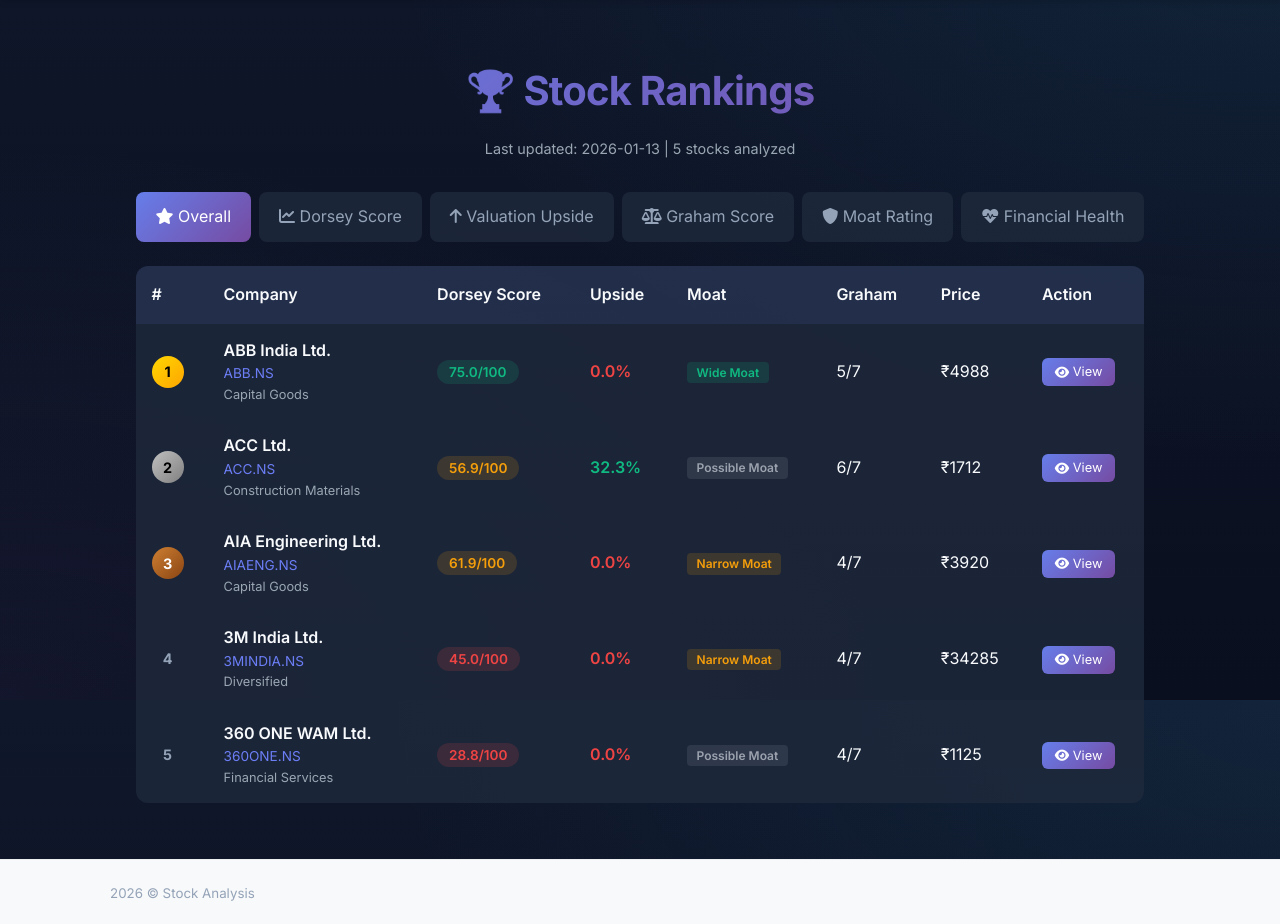
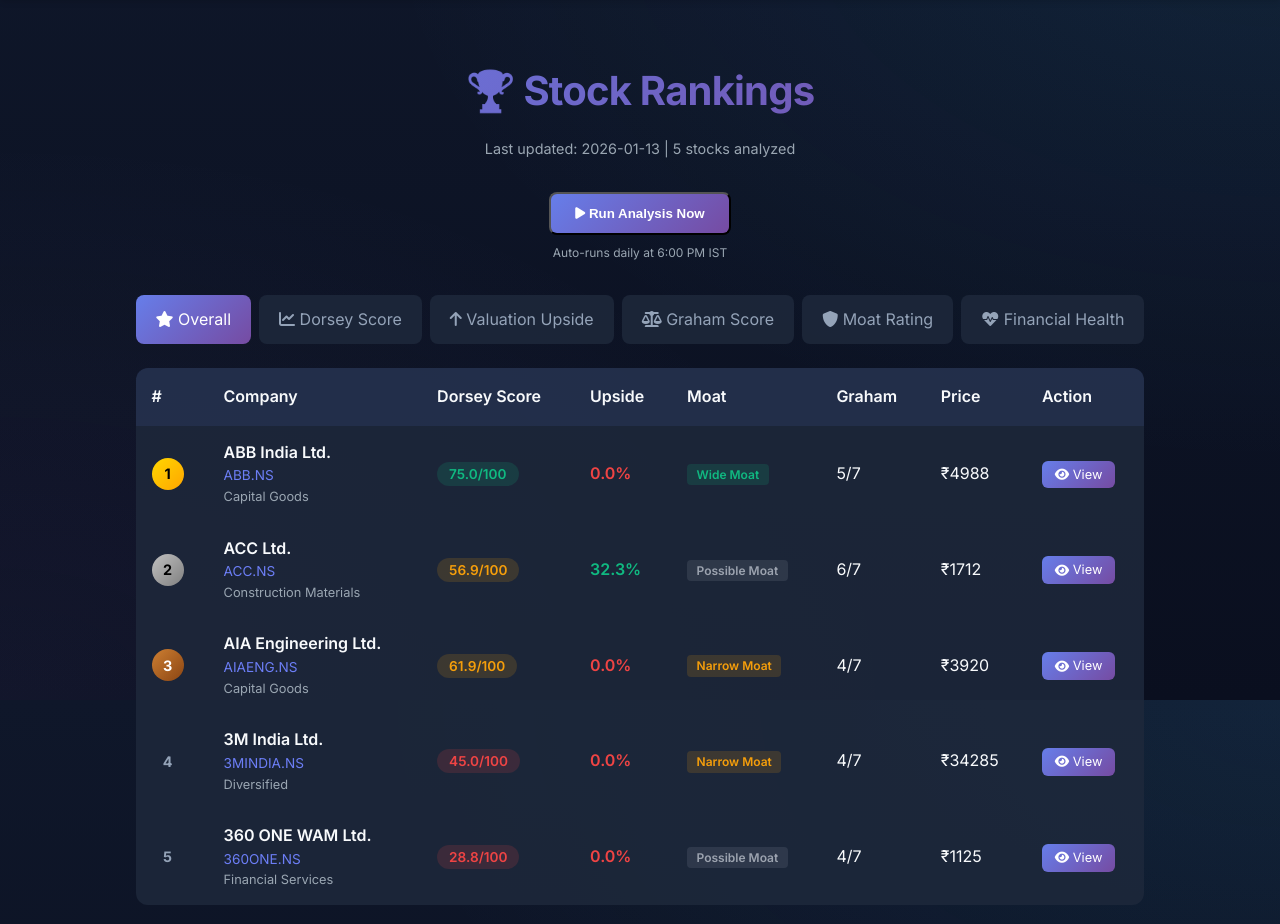
Before and after one commit to puneethr09/stock_fundamental, a Flask app: page /rankings in a window 1280 px wide. Shown: the part 100-1024 px from the top of the page. Run offline with Flask 3, Linux system fonts and the light colour scheme.

Commit message:
feat: Add scheduled batch runs (6 PM daily) + Run Now button
- /rankings/run endpoint triggers manual batch analysis
- Background thread scheduler runs at 6:00 PM IST daily
- Run Now button with spinner and status on rankings page
- Lock file prevents concurrent runs
- Page auto-refreshes when analysis completes

```diff
--- a/app.py
+++ b/app.py
@@ -79,6 +79,66 @@ pattern_trainer = PatternRecognitionTrainer()
 tool_trainer = ToolIndependenceTrainer()
 
 
+# ============================================================
+# SCHEDULED BATCH ANALYSIS (6 PM IST Daily)
+# ============================================================
+def scheduled_batch_run():
+    """Run batch analysis at scheduled time"""
+    import subprocess
+    lock_file = os.path.join(os.path.dirname(__file__), "data", ".batch_running")
+
+    if os.path.exists(lock_file):
+        print("[SCHEDULER] Batch already running, skipping...")
+        return
+
+    print("[SCHEDULER] Starting scheduled batch analysis at 6 PM IST")
+    try:
+        with open(lock_file, 'w') as f:
+            f.write("running")
+
+        subprocess.run(
+            ["python", "-m", "src.batch_runner"],
+            cwd=os.path.dirname(__file__),
+            capture_output=True
+        )
+        print("[SCHEDULER] Batch analysis completed")
+    except Exception as e:
+        print(f"[SCHEDULER] Error: {e}")
+    finally:
+        if os.path.exists(lock_file):
+            os.remove(lock_file)
+
+
+def start_scheduler():
+    """Start background scheduler thread"""
+    import threading
+    import time
+    from datetime import datetime
+
+    def scheduler_loop():
+        last_run_date = None
+        while True:
+            now = datetime.now()
+            current_time = now.strftime("%H:%M")
+            current_date = now.strftime("%Y-%m-%d")
+
+            # Run at 18:00 (6 PM) if not already run today
+            if current_time == "18:00" and last_run_date != current_date:
+                last_run_date = current_date
+                print(f"[SCHEDULER] Triggering 6 PM batch run on {current_date}")
+                scheduled_batch_run()
+
+            time.sleep(60)  # Check every minute
+
+    thread = threading.Thread(target=scheduler_loop, daemon=True)
+    thread.start()
+    print("[SCHEDULER] Batch scheduler started (6 PM IST daily)")
+
+
+# Start scheduler when app loads
+start_scheduler()
+
+
 def get_company_financial_data(ticker):
     """Fetch real-time financial data for a company using yfinance API"""
     try:
@@ -443,13 +503,54 @@ def rankings():
     else:  # Default: composite_score
         stocks = sorted(stocks, key=lambda x: x.get("composite_score", 0), reverse=True)
 
+    # Check if batch is currently running
+    batch_running = os.path.exists(os.path.join(os.path.dirname(__file__), "data", ".batch_running"))
+
     return render_template(
         "rankings.html",
         stocks=stocks,
         total_stocks=rankings_data.get("total_stocks", len(stocks)),
         generated_at=rankings_data.get("generated_at"),
         current_sort=sort_by,
+        batch_running=batch_running,
     )
+
+
+@app.route("/rankings/run", methods=["POST"])
+def run_batch_analysis():
+    """Trigger batch analysis manually"""
+    import subprocess
+    import threading
+
+    def run_batch():
+        lock_file = os.path.join(os.path.dirname(__file__), "data", ".batch_running")
+        try:
+            # Create lock file
+            with open(lock_file, 'w') as f:
+                f.write("running")
+
+            # Run batch analysis
+            subprocess.run(
+                ["python", "-m", "src.batch_runner"],
+                cwd=os.path.dirname(__file__),
+                capture_output=True
+            )
+        finally:
+            # Remove lock file
+            if os.path.exists(lock_file):
+                os.remove(lock_file)
+
+    # Check if already running
+    lock_file = os.path.join(os.path.dirname(__file__), "data", ".batch_running")
+    if os.path.exists(lock_file):
+        return jsonify({"success": False, "message": "Batch analysis already running"})
+
+    # Start in background thread
+    thread = threading.Thread(target=run_batch)
+    thread.daemon = True
+    thread.start()
+
+    return jsonify({"success": True, "message": "Batch analysis started"})
 
 
 @app.route("/")
--- a/templates/rankings.html
+++ b/templates/rankings.html
@@ -214,6 +214,22 @@
                     No data yet — run batch analysis first
                 {% endif %}
             </p>
+
+            <!-- Run Now Button -->
+            <div style="margin-top: 1rem;">
+                {% if batch_running %}
+                <button id="runBatchBtn" class="run-batch-btn" disabled style="opacity: 0.7;">
+                    <i class="fas fa-spinner fa-spin"></i> Analysis Running...
+                </button>
+                {% else %}
+                <button id="runBatchBtn" class="run-batch-btn" onclick="runBatchAnalysis()">
+                    <i class="fas fa-play"></i> Run Analysis Now
+                </button>
+                {% endif %}
+                <p style="font-size: 0.75rem; color: var(--muted); margin-top: 0.5rem;">
+                    Auto-runs daily at 6:00 PM IST
+                </p>
+            </div>
         </div>
 
         <!-- Ranking Tabs -->
@@ -307,5 +323,48 @@ python -m src.batch_runner             # Full run (500+ stocks)
     </div>
 
     {% include '_footer.html' %}
+
+    <script>
+    async function runBatchAnalysis() {
+        const btn = document.getElementById('runBatchBtn');
+        const originalHTML = btn.innerHTML;
+
+        btn.disabled = true;
+        btn.innerHTML = '<i class="fas fa-spinner fa-spin"></i> Starting...';
+
+        try {
+            const response = await fetch('/rankings/run', { method: 'POST' });
+            const data = await response.json();
+
+            if (data.success) {
+                btn.innerHTML = '<i class="fas fa-clock"></i> Running (~15 min)';
+                btn.style.opacity = '0.7';
+
+                // Show notification
+                alert('Batch analysis started! This will take about 15 minutes for 500 stocks. Page will auto-refresh when done.');
+
+                // Poll for completion
+                const pollInterval = setInterval(async () => {
+                    const checkResponse = await fetch('/rankings');
+                    const checkData = await checkResponse.text();
+
+                    // Check if no longer running (lock file removed)
+                    if (!checkData.includes('Analysis Running')) {
+                        clearInterval(pollInterval);
+                        window.location.reload();
+                    }
+                }, 30000); // Check every 30 seconds
+            } else {
+                alert(data.message || 'Failed to start batch analysis');
+                btn.innerHTML = originalHTML;
+                btn.disabled = false;
+            }
+        } catch (error) {
+            alert('Error: ' + error.message);
+            btn.innerHTML = originalHTML;
+            btn.disabled = false;
+        }
+    }
+    </script>
 </body>
 </html>
```
